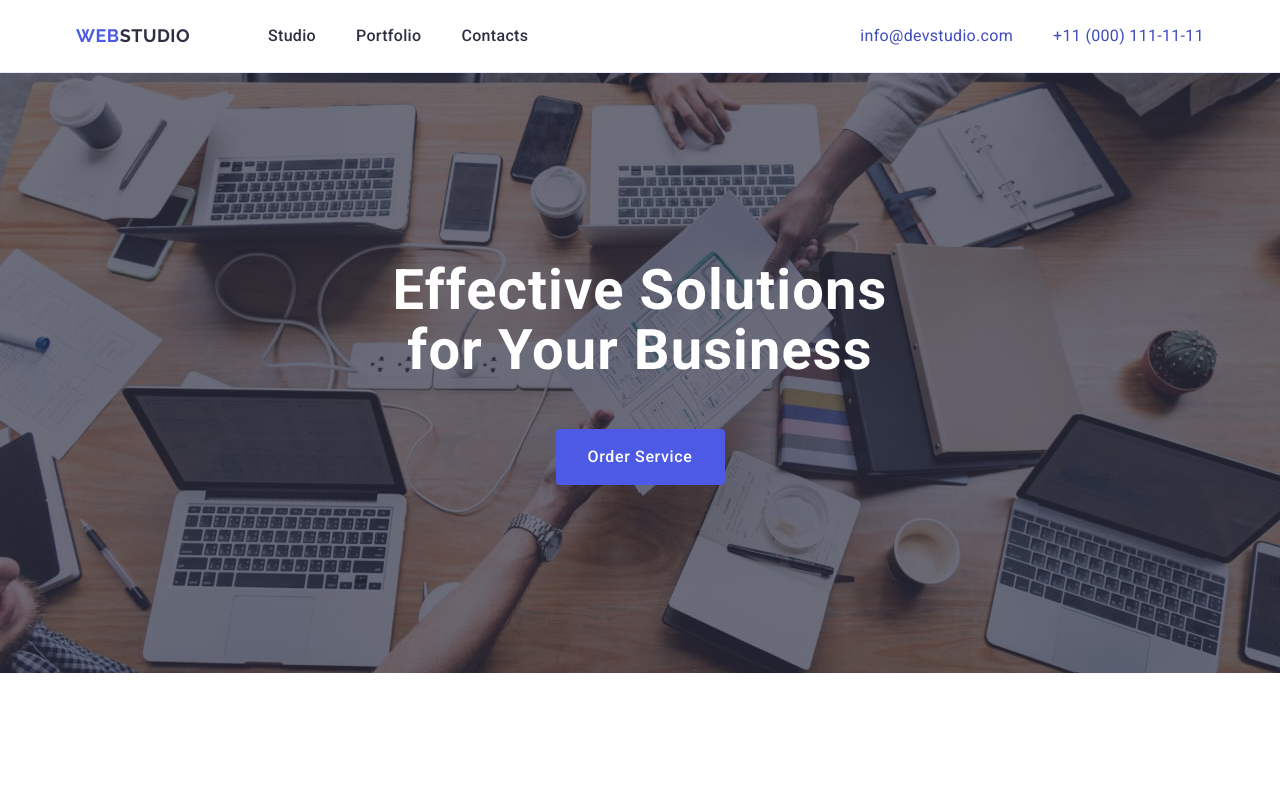
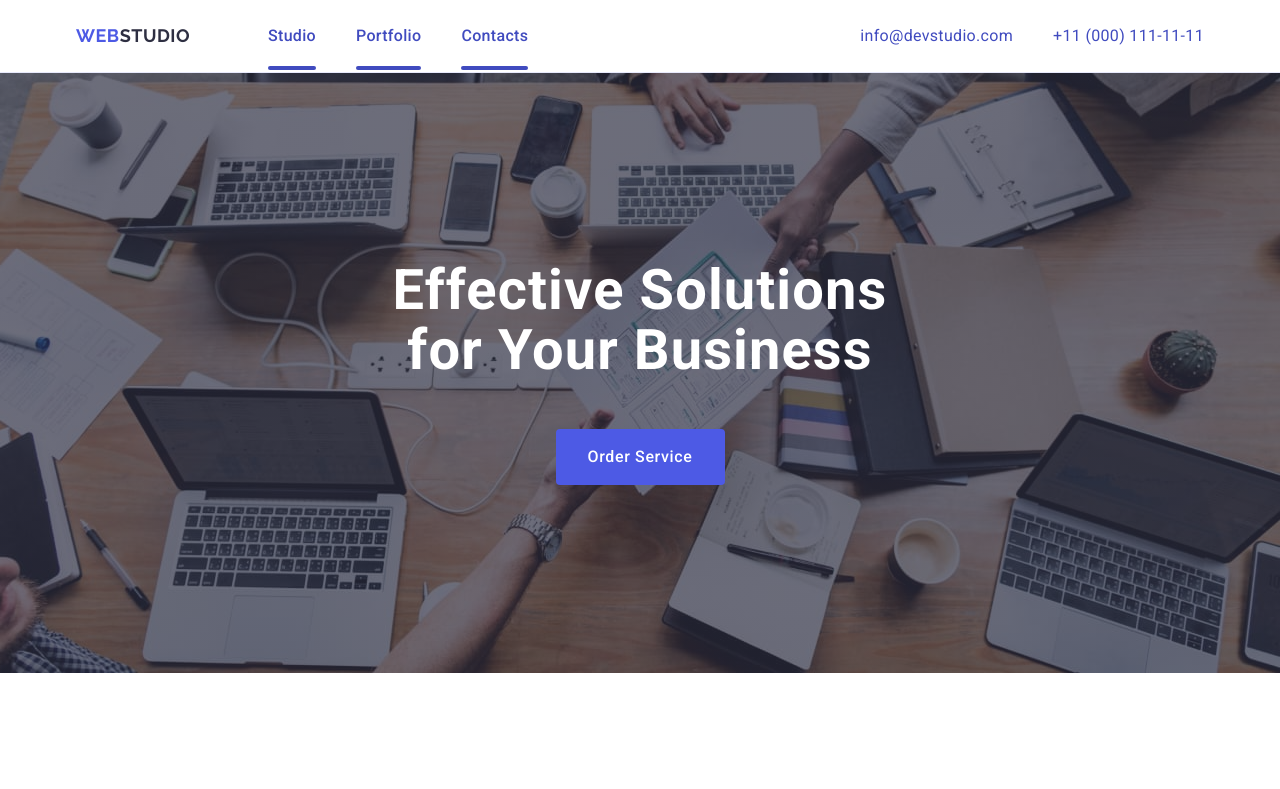
Before and after one commit to SergWhitey/goit-markup-hw-05, a plain HTML site: page index.html in a window 1280 px wide. Shown: the top 789 px of the page. Drawn offline with nearby package versions, Linux system fonts and the light colour scheme.

Commit message:
Update styles.css

```diff
--- a/css/styles.css
+++ b/css/styles.css
@@ -95,7 +95,7 @@ img {
   font-size: 16px;
   line-height: 1.5;
   letter-spacing: 0.02em;
-  color: #2e2f42;
+  color: #404bbf;
   padding: 24px 0;
   position: relative;
   transition: color 250ms cubic-bezier(0.4, 0, 0.2, 1);
@@ -114,10 +114,11 @@ img {
   position: absolute;
   left: 0;
   bottom: -1px;
+  background-color: #404bbf;
 }
 
 .header-menu-link:hover::after {
-  background-color: #404bbf;
+  /* background-color: #404bbf; */
 }
 
 .address {
```
